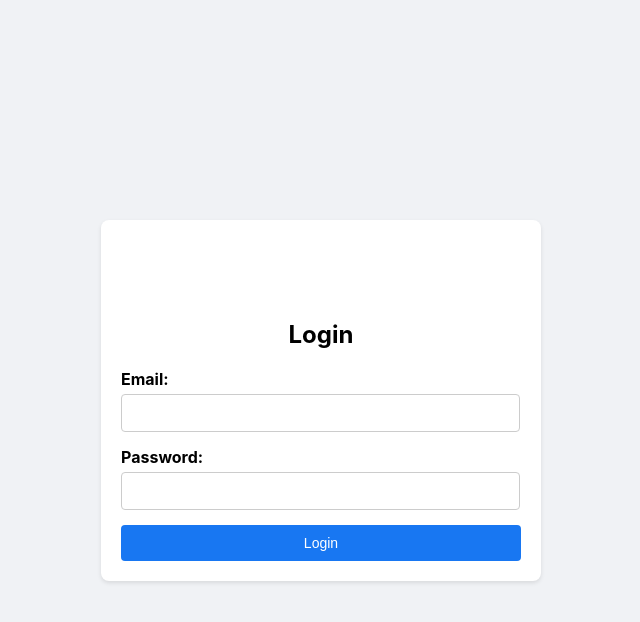
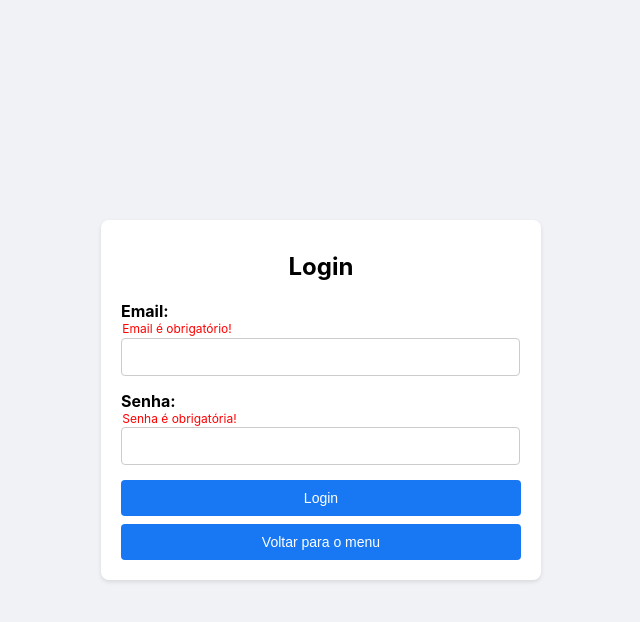
Before and after one commit to Beauty-Soft-org/beautysoft-frontend, a React (Create React App) app: page /login in a window 1280 px wide. Both pictures are taken after a click on the button "Login". Shown: the top 622 px of the page, without its empty margins (319-959 px from the left). Built offline with nearby package versions, Linux system fonts and the light colour scheme; no server answers.

Commit message:
Ajustando a tela de login e register

```diff
--- a/src/App.tsx
+++ b/src/App.tsx
@@ -5,6 +5,7 @@ import Login from './Pages/Login'
 import Home from './Pages/Home';
 import Procedimentos from './Pages/Procedimentos';
 import Voucher from './Pages/Voucher';
+import Register from './Pages/Register';
 
 function App() {
   return (
@@ -12,6 +13,7 @@ function App() {
       <Routes>
         <Route path="/" element={<Home />} />
         <Route path="/login" element={<Login />} />
+        <Route path="/register" element={<Register />} />
         <Route path="/procedimentos" element={<Procedimentos />} />
         <Route path="/voucher" element={<Voucher />} />
       </Routes>
--- a/src/Components/Menu/index.tsx
+++ b/src/Components/Menu/index.tsx
@@ -44,7 +44,7 @@ function Menu() {
           {dropdownIcon && (
             <div className={styles.dropdownContent}>
               <Link to="/login" className={styles.dropdownLinkA}>Login</Link>
-              <Link to="/login" className={styles.dropdownLinkB}>Register</Link>
+              <Link to="/register" className={styles.dropdownLinkB}>Register</Link>
             </div>
           )}
         </div>
--- a/src/Pages/Login/index.tsx
+++ b/src/Pages/Login/index.tsx
@@ -1,24 +1,27 @@
 import React, { useState } from 'react';
 import styles from './login.module.css';
 import axios from 'axios';
+import { Link } from 'react-router-dom';
 
 const Login: React.FC = () => {
   const [email, setEmail] = useState('');
   const [password, setPassword] = useState('');
   const [data, setData] = useState<any>(null);
+  const [emailError, setEmailError] = useState<string | null>(null);
+  const [passwordError, setPasswordError] = useState<string | null>(null);
 
   const handleLogin = () => {
-    // Lógica de autenticação aqui
-    console.log('Login clicked');
+
+    setEmailError(password ? null : "Email é obrigatório!");
+    setPasswordError(email ? null : "Senha é obrigatória!");
 
     const apiUrl = 'http://localhost:5080/Users/Details/5';
-
     axios.get(apiUrl)
       .then((response) => {
         setData(response.data);
       })
       .catch((error) => {
-        console.error('Erro ao buscar dados do back-end:', error);
+        console.error('Erro ao fazer login:', error);
       });
   };
 
@@ -29,6 +32,7 @@ const Login: React.FC = () => {
           <h2>Login</h2>
           <div className={styles.formGroup}>
             <label>Email:</label>
+            {emailError && <span className={styles.errorText}>{emailError}</span>}
             <input
               type="email"
               value={email}
@@ -36,7 +40,8 @@ const Login: React.FC = () => {
             />
           </div>
           <div className={styles.formGroup}>
-            <label>Password:</label>
+            <label>Senha:</label>
+            {passwordError && <span className={styles.errorText}>{passwordError}</span>}
             <input
               type="password"
               value={password}
@@ -46,6 +51,11 @@ const Login: React.FC = () => {
           <button className={styles.loginButton} onClick={handleLogin}>
             Login
           </button>
+          <Link to="/">
+            <button className={styles.voltarButton}>
+              Voltar para o menu
+            </button>
+          </Link>
         </div>
       </div>
     </div>
--- a/src/Pages/Login/login.module.css
+++ b/src/Pages/Login/login.module.css
@@ -8,18 +8,15 @@
 
 .loginBox {
   background-color: #fff;
-  padding: 20px;
+  padding: 0 20px 20px 20px;
   border-radius: 8px;
   box-shadow: 0px 2px 4px rgba(0, 0, 0, 0.1);
   width: 80%;
   max-width: 400px;
-  margin: 0 auto;
 }
 
 h2 {
-  font-size: 1.5rem;
-  margin-bottom: 20px;
-  text-align: center;
+  margin-top: 2rem !important;
 }
 
 .formGroup {
@@ -30,6 +27,15 @@ label {
   display: block;
   margin-bottom: 5px;
   font-weight: bold;
+}
+
+.errorText {
+  color: red;
+  font-size: 12px;
+  display: flex;
+  margin-top: -5px;
+  margin-bottom: 1.5px;
+  margin-left: 1.3px;
 }
 
 input {
@@ -53,8 +59,23 @@ input {
   width: 100%
 }
 
-.loginButton:hover {
+.loginButton:hover,
+.voltarButton:hover {
   background-color: #1565c0;
+}
+
+.voltarButton {
+  background-color: #1877f2;
+  border: none;
+  border-radius: 4px;
+  padding: 10px 15px;
+  margin-top: .5rem;
+  font-size: 14px;
+  cursor: pointer;
+  transition: background-color 0.2s ease-in-out;
+  width: 100%;
+  color: #fff;
+  text-decoration: none;
 }
 
 @media (max-width: 768px) {
--- a/src/Pages/Procedimentos/index.tsx
+++ b/src/Pages/Procedimentos/index.tsx
@@ -32,9 +32,9 @@ const Procedimentos: React.FC = () => {
 
   const handleClickCadastro = () => {
 
-    setNomeError(nome ? null : "Nome é obrigatório");
-    setDescricaoError(descricao ? null : "Descrição é obrigatória");
-    setValorError(valor ? null : "Valor é obrigatório");
+    setNomeError(nome ? null : "Nome é obrigatório!");
+    setDescricaoError(descricao ? null : "Descrição é obrigatória!");
+    setValorError(valor ? null : "Valor é obrigatório!");
 
     const filter = {
       nome,
--- /dev/null
+++ b/src/Pages/Register/index.tsx
@@ -0,0 +1,81 @@
+import React, { useState } from 'react';
+import styles from './register.module.css';
+import axios from 'axios';
+import { Link } from 'react-router-dom';
+
+const Register: React.FC = () => {
+  const [email, setEmail] = useState('');
+  const [password, setPassword] = useState('');
+  const [confirmPassword, setConfirmPassword] = useState('');
+  const [data, setData] = useState<any>(null);
+  const [confirmPasswordError, setConfirmPasswordError] = useState<string | null>(null);
+  const [emailError, setEmailError] = useState<string | null>(null);
+  const [passwordError, setPasswordError] = useState<string | null>(null);
+
+  const handleRegister = () => {
+
+    setEmailError(password ? null : "Email é obrigatório!");
+    setPasswordError(email ? null : "Senha é obrigatória!");
+
+    if (confirmPassword !== password) {
+      setConfirmPasswordError("As senhas não são iguais!");
+    } else {
+      const apiUrl = 'http://localhost:5080/Users/Details/5';
+      setConfirmPasswordError(null);
+      axios.get(apiUrl)
+        .then((response) => {
+          setData(response.data);
+        })
+        .catch((error) => {
+          console.error('Erro ao fazer o registro:', error);
+        });
+    }
+  };
+
+  return (
+    <div>
+      <div className={styles.registerContainer}>
+        <div className={styles.registerBox}>
+          <h2>Register</h2>
+          <div className={styles.formGroup}>
+            <label>Email:</label>
+            {emailError && <span className={styles.errorText}>{emailError}</span>}
+            <input
+              type="email"
+              value={email}
+              onChange={(e) => setEmail(e.target.value)}
+            />
+          </div>
+          <div className={styles.formGroup}>
+            <label>Senha:</label>
+            {passwordError && <span className={styles.errorText}>{passwordError}</span>}
+            <input
+              type="password"
+              value={password}
+              onChange={(e) => setPassword(e.target.value)}
+            />
+          </div>
+          <div className={styles.formGroup}>
+            <label>Confirmar Senha:</label>
+            {confirmPasswordError && <span className={styles.errorText}>{confirmPasswordError}</span>}
+            <input
+              type="password"
+              value={confirmPassword}
+              onChange={(e) => setConfirmPassword(e.target.value)}
+            />
+          </div>
+          <button className={styles.registerButton} onClick={handleRegister}>
+            Cadastrar
+          </button>
+          <Link to="/">
+            <button className={styles.voltarButton}>
+              Voltar para o menu
+            </button>
+          </Link>
+        </div>
+      </div>
+    </div>
+  );
+};
+
+export default Register;
--- /dev/null
+++ b/src/Pages/Register/register.module.css
@@ -0,0 +1,86 @@
+.registerContainer {
+  display: flex;
+  justify-content: center;
+  align-items: center;
+  height: 100vh;
+  background-color: #f0f2f5;
+}
+
+.registerBox {
+  background-color: #fff;
+  padding: 0 20px 20px 20px;
+  border-radius: 8px;
+  box-shadow: 0px 2px 4px rgba(0, 0, 0, 0.1);
+  width: 80%;
+  max-width: 400px;
+}
+
+h2 {
+  margin-top: 2rem !important;
+}
+
+.formGroup {
+  margin-bottom: 15px;
+}
+
+label {
+  display: block;
+  margin-bottom: 5px;
+  font-weight: bold;
+}
+
+.errorText {
+  color: red;
+  font-size: 12px;
+  display: flex;
+  margin-top: -5px;
+  margin-bottom: 1.5px;
+  margin-left: 1.3px;
+}
+
+input {
+  width: 100%;
+  padding: 10px;
+  border: 1px solid #ccc;
+  border-radius: 4px;
+  font-size: 14px;
+  width: 94.3% !important;
+}
+
+.registerButton {
+  background-color: #1877f2;
+  color: #fff;
+  border: none;
+  border-radius: 4px;
+  padding: 10px 15px;
+  font-size: 14px;
+  cursor: pointer;
+  transition: background-color 0.2s ease-in-out;
+  width: 100%
+}
+
+.registerButton:hover,
+.voltarButton:hover {
+  background-color: #1565c0;
+}
+
+.voltarButton {
+  background-color: #1877f2;
+  border: none;
+  border-radius: 4px;
+  padding: 10px 15px;
+  margin-top: .5rem;
+  font-size: 14px;
+  cursor: pointer;
+  transition: background-color 0.2s ease-in-out;
+  width: 100%;
+  color: #fff;
+  text-decoration: none;
+}
+
+@media (max-width: 768px) {
+  .registerBox {
+    width: 90%;
+    max-width: none;
+  }
+}
```
